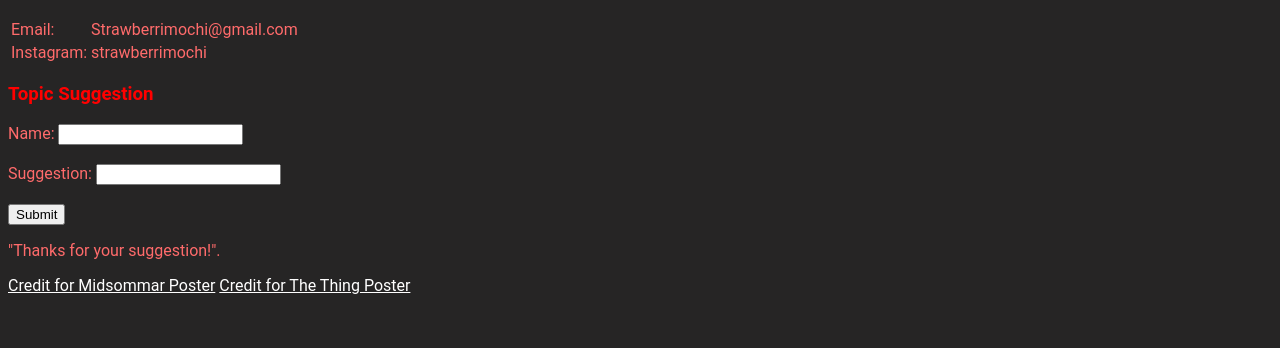
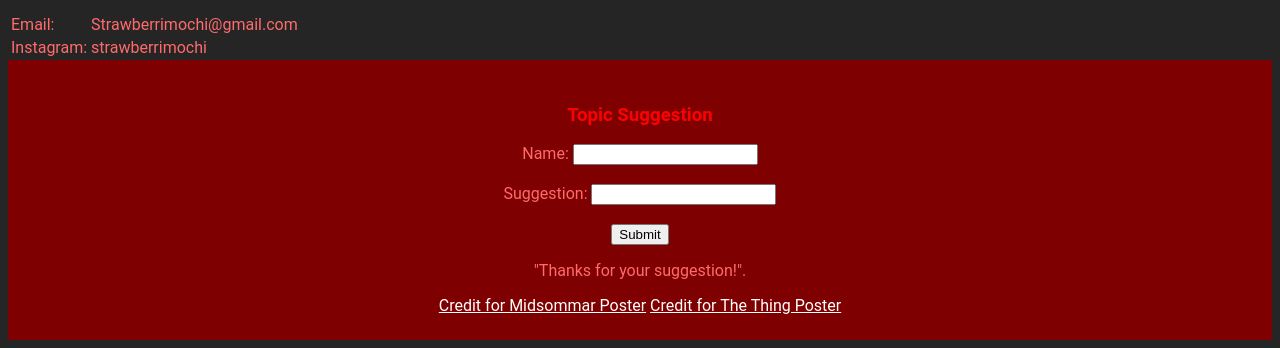
Before and after one commit to Mshigley/Strawberrimochi-Horror, a plain HTML site: page index.html in a window 1280 px wide. Shown: the part 1114-1462 px from the top of the page. Before the commit the page ends 1417 px from the top, so only its background shows below. Drawn offline with Linux system fonts and the light colour scheme.

Commit message:
more coding for the css, added footer to it

```diff
--- a/css/styles.css
+++ b/css/styles.css
@@ -4,7 +4,8 @@ body {
 h1 {
 	color: #FF0000;
 	font-family: 'Creepster', cursive;
-	font-size: 30px;
+	font-size: 28px;
+	<meta content="width=device-width, initial-scale=1" name="viewport" />
 }
 @media screen and (max-width: 480px) {
 	nav a {
@@ -47,3 +48,18 @@ table {
 	color: #FF6B6B;
 	font-family: roboto , sans-serif;
 }
+img {
+	max-width: 100%;
+}
+footer {
+	position: stack;
+	left: 0;
+	bottom: 0;
+	width: 100%;
+	background-color: #7f0000;
+	color: white;
+	text-align: center;
+
+  padding-top: 25px;
+  padding-bottom: 25px;
+ }
```
